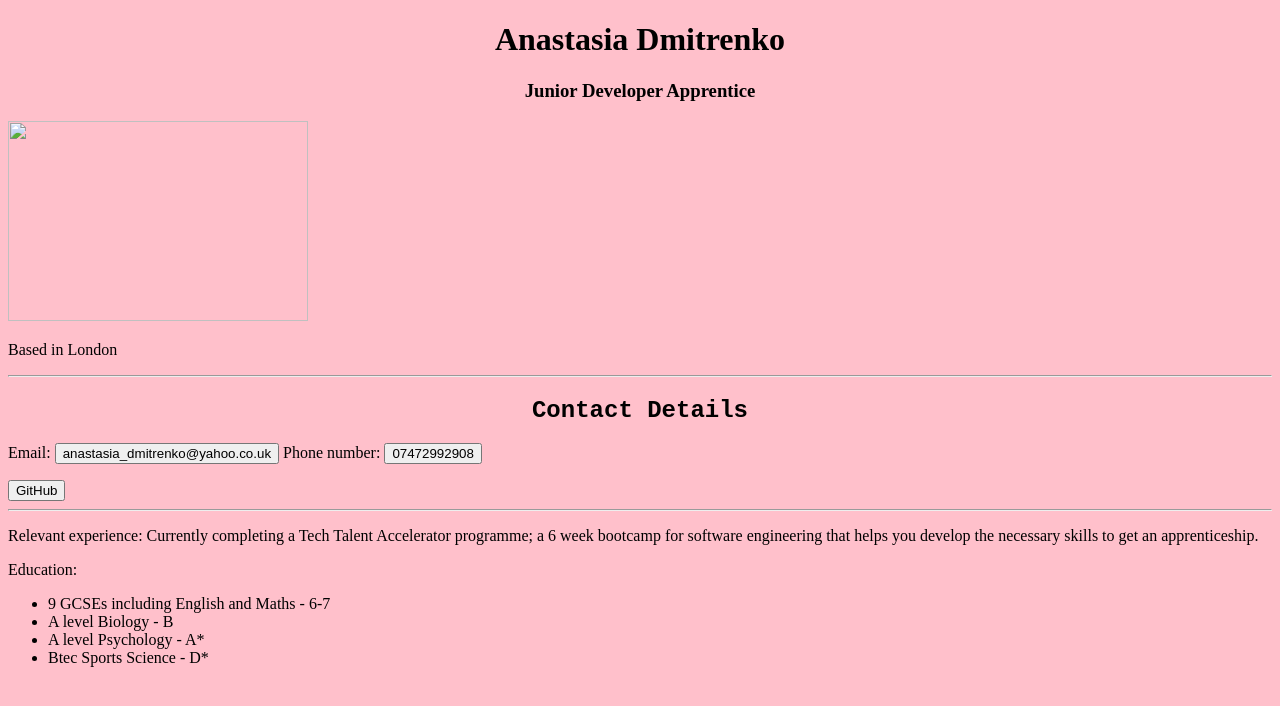
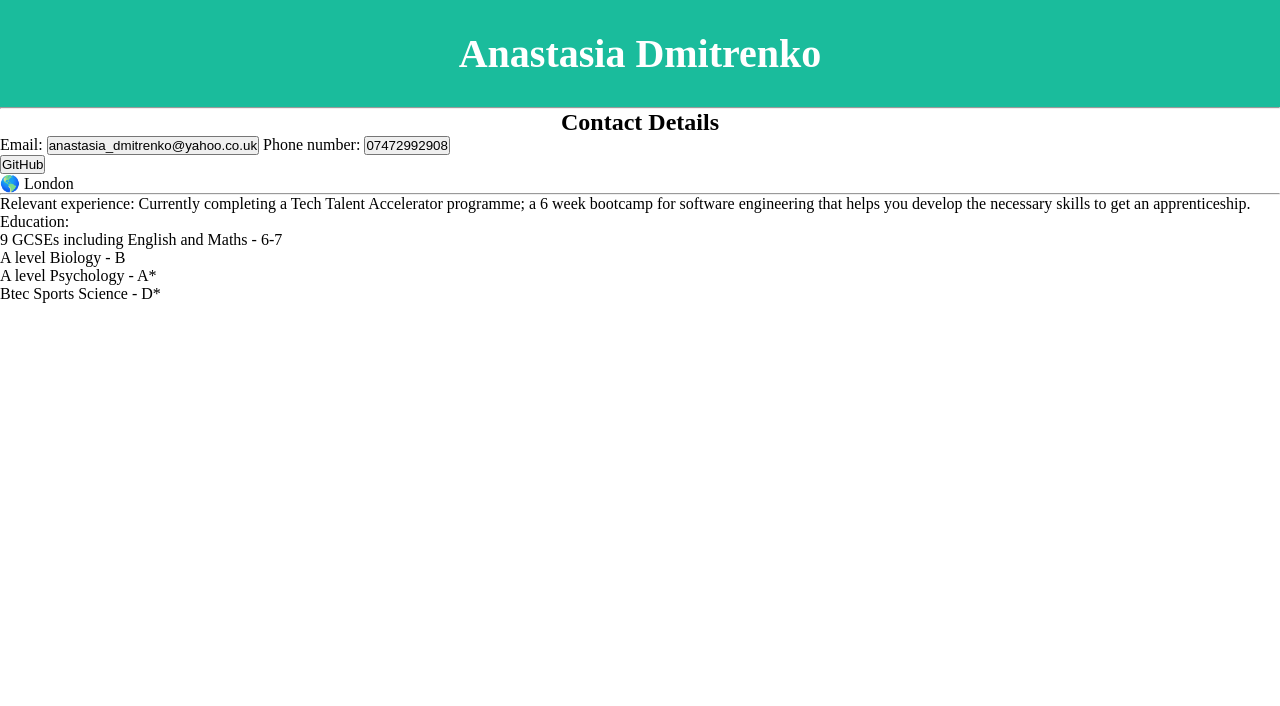
Before and after one commit to Reina-annie/Profile, a plain HTML site: page index.html in a window 1280 px wide. Drawn offline with Linux system fonts and the light colour scheme.

Commit message:
Added css

```diff
--- a/index.html
+++ b/index.html
@@ -5,25 +5,26 @@
       <meta http-equiv="X-UA-Compatible" content="IE=edge">
       <meta name="viewport" content="width=device-width, initial-scale=1.0">
       <title>Document</title>
+      <link rel="stylesheet" href="style.css">
     </head>
     <style>
       .center {
        text-align: center
       }
       </style>
-    <body style="background-color:pink;color:black" >
-        <h1 style="font-family:'Times New Roman', Times, serif" class="center">Anastasia Dmitrenko</h1>
-          <h3 style="font-family:'Times New Roman', Times, serif" class="center">Junior Developer Apprentice</h3>
-        <img src="Image/istockphoto-1265900812-170667a.jpg" width="300" height="200">
-        <p>Based in London</p>
+    <body>
+        <div class="header">
+            <h1 class="center">Anastasia Dmitrenko</h1>
+        </div>
           <hr>
-          <h2 style="font-family:'Courier New'" class="center">Contact Details</h2>
+          <h2 class="center">Contact Details</h2>
             <p>Email:
                 <a href="mailto:anastasia_dmitrenko@yahoo.co.uk" target="_blank"><button>anastasia_dmitrenko@yahoo.co.uk</button></a> Phone number:
                 <a href="tel:07472992908"><button>07472992908</button></a>
             </p>
           <a href ="https://github.com/Reina-annie/Profile" target="_blank">
               <button>GitHub</button></a>
+              <p>🌎 London</p>
               <hr>
           <p>Relevant experience: Currently completing a Tech Talent Accelerator programme; a 6 week bootcamp for software engineering that helps you develop the necessary skills to get an apprenticeship.</p>
           <p>Education:</p>
@@ -34,6 +35,5 @@
                 <li>Btec Sports Science - D*</li>
               </ul>
 
-
     </body>
 </html>
--- /dev/null
+++ b/style.css
@@ -0,0 +1,18 @@
+*{box-sizing:border-box;
+    margin:0em;
+    padding:0em;
+}
+
+.reference{font-style:italic}
+
+.centre{
+    text-align: center;
+}
+
+.header {
+    padding: 30px;
+    text-align: center;
+    background: #1abc9c;
+    color: white;
+    font-size: 20px;
+  }
```
